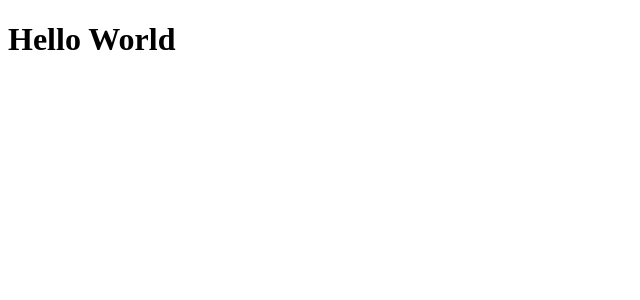
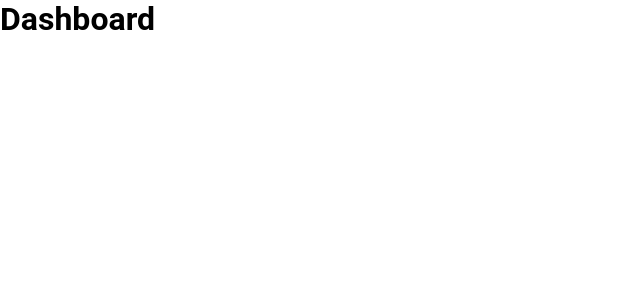
Before and after one commit to allexis096/test-frontend-youtube-search, a React (Create React App) app: page / in a window 1280 px wide. Shown: the top 300 px of the page, without its empty margins (0-640 px from the left). Built offline with nearby package versions, Linux system fonts and the light colour scheme.

Commit message:
:zap: chore: added routes to App

```diff
--- a/src/App.tsx
+++ b/src/App.tsx
@@ -1,10 +1,18 @@
 import React from 'react';
+import { BrowserRouter } from 'react-router-dom';
+
+import Routes from './routes';
+import GlobalStyles from './styles/global';
 
 const App: React.FC = () => {
   return (
-    <div className="App">
-      <h1>Hello World</h1>
-    </div>
+    <>
+      <BrowserRouter>
+        <Routes />
+      </BrowserRouter>
+
+      <GlobalStyles />
+    </>
   );
 };
 
```
